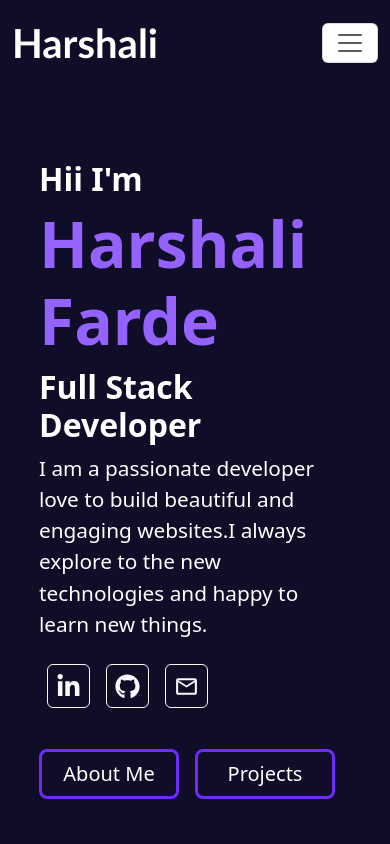
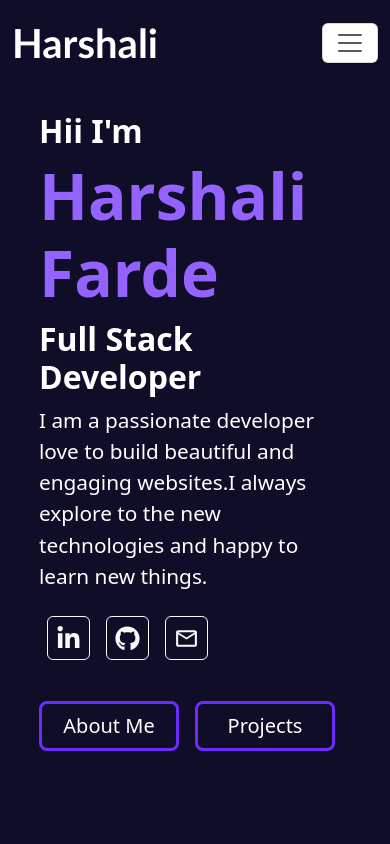
Before and after one commit to harshali08/Portfolio, a React (Create React App) app: page / in a window 390 px wide. Shown: the top 844 px of the page. Built offline with nearby package versions, Linux system fonts and the light colour scheme.

Commit message:
margin set

```diff
--- a/src/components/Home.jsx
+++ b/src/components/Home.jsx
@@ -9,7 +9,7 @@ const Home = () => {
      <>
      <div id='home' className='pt-3 ' style={{width:'80%',margin:'0 auto'}}>
       <div className='d-flex flex-row justify-content-center home mb-5 pt-5 mt-5 mb-5' style={{}}>
-        <div className=' mt-5  left' >
+        <div className='left' >
              <div >
               <h4 className='domain'>Hii I'm</h4>
               <h1 className='name' data-text="Harshali Farde">Harshali Farde</h1>
--- a/src/components/css/Home.css
+++ b/src/components/css/Home.css
@@ -13,7 +13,6 @@
 
 
 }
-
 
 
 .home .domain{
@@ -72,6 +71,8 @@ a{
 
 .home .left{
   width:50%;
+  margin-top: 7vh;
+
 }
 
 .home .right{
@@ -115,4 +116,7 @@ a{
 
 
 }
+.home .left{
+  margin-top: 0vh;
 }
+}
```
